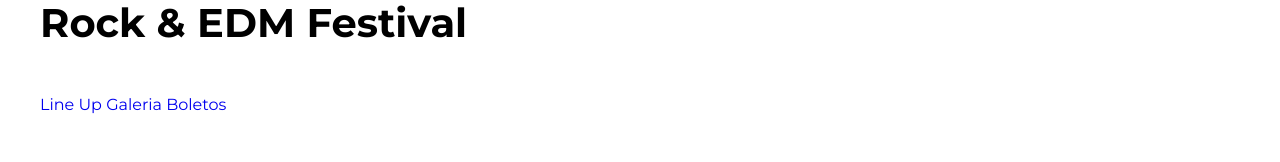
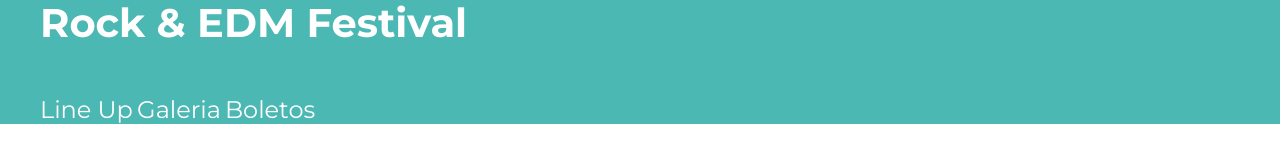
Before and after one commit to r0odr1/FestivalMusica, a website: page index.html in a window 1280 px wide. Drawn offline with Linux system fonts and the light colour scheme.

Commit message:
Aplicando SCSS al Header

```diff
--- a/src/scss/app.scss
+++ b/src/scss/app.scss
@@ -1 +1,2 @@
 @use "base";
+@use 'layout';
--- /dev/null
+++ b/src/scss/layout/_header.scss
@@ -0,0 +1,20 @@
+@use "base/variables" as v;
+
+.header {
+  background-color: v.$green;
+
+  h1 {
+    color: v.$white;
+  }
+}
+
+.main-navigation {
+  a {
+    color: v.$white;
+    font-size: 2.4rem;
+
+    &:hover {
+      color: v.$yellow;
+    }
+  }
+}
--- /dev/null
+++ b/src/scss/layout/_index.scss
@@ -0,0 +1 @@
+@forward "header";
```
Also changed, not shown: build/css/app.css.
